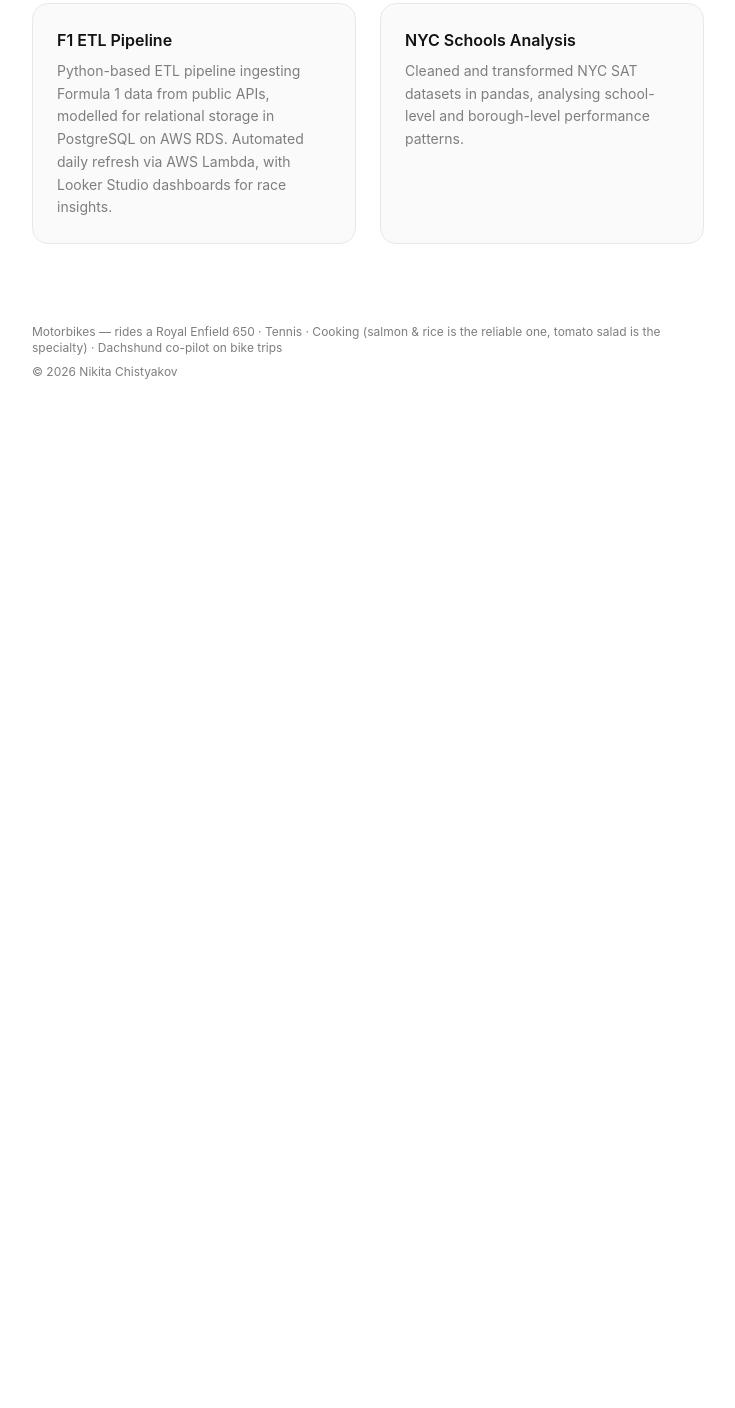
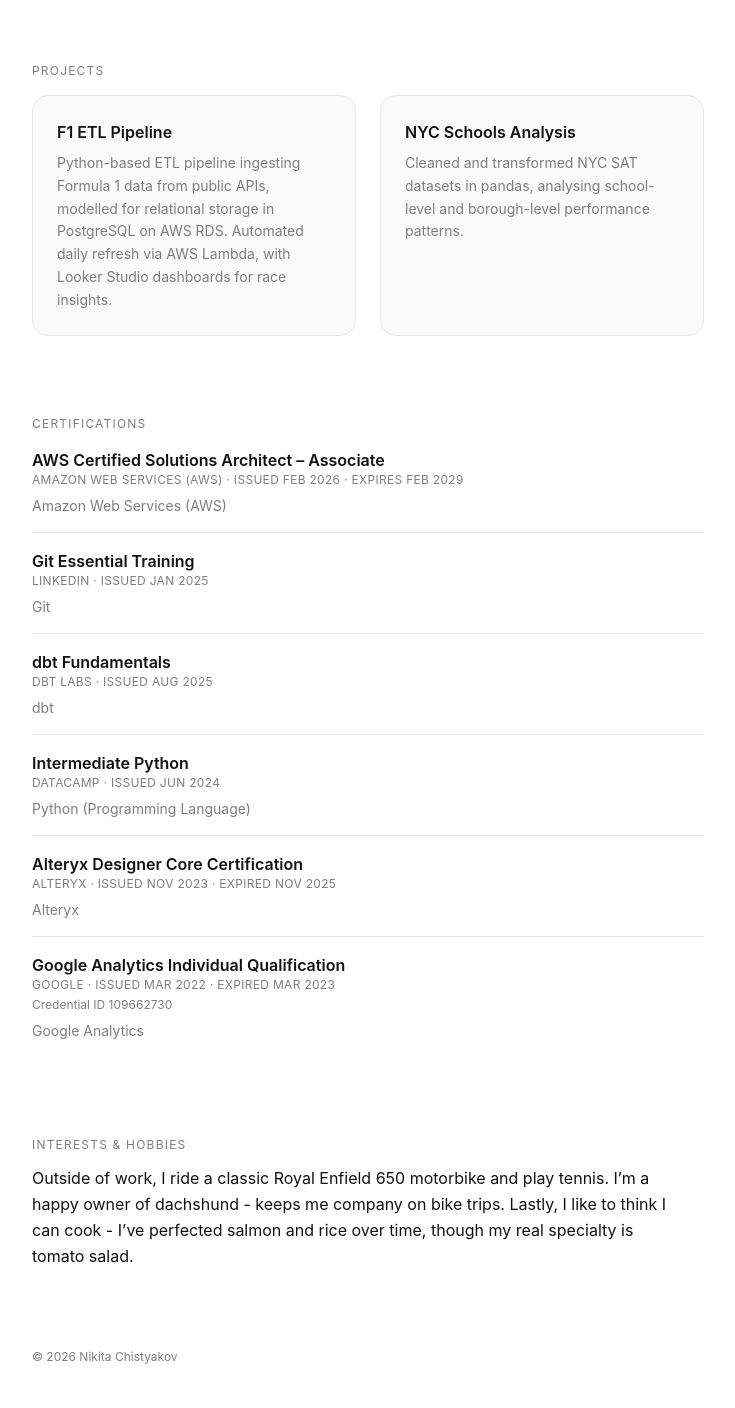
Before and after one commit to n-chistyakov/ae-website, an Astro site: page / in a window 1280 px wide. Shown: the part 2741-4149 px from the top of the page, without its empty margins (272-1007 px from the left). Before the commit the page ends 3257 px from the top, so only its background shows below. Built offline with nearby package versions, Linux system fonts and the light colour scheme; Astro itself is replaced by a stand-in of ours.

Commit message:
add education courses, certifications section, and interests block

```diff
--- /dev/null
+++ b/src/components/CertificationItem.astro
@@ -0,0 +1,19 @@
+---
+import type { CertificationEntry } from '~/data/profile';
+
+export interface Props {
+  entry: CertificationEntry;
+}
+
+const { entry } = Astro.props;
+---
+
+<article class="py-4">
+  <h3 class="font-semibold">{entry.name}</h3>
+  <p class="font-mono text-xs uppercase tracking-wide text-muted">
+    {entry.issuer} · Issued {entry.issued}
+    {entry.expires && ` · ${entry.expired ? 'Expired' : 'Expires'} ${entry.expires}`}
+  </p>
+  {entry.credentialId && <p class="mt-1 text-xs text-muted">Credential ID {entry.credentialId}</p>}
+  {entry.skills && <p class="mt-2 text-sm text-muted">{entry.skills.join(', ')}</p>}
+</article>
--- /dev/null
+++ b/src/components/Certifications.astro
@@ -0,0 +1,11 @@
+---
+import { profile } from '~/data/profile';
+import CertificationItem from '~/components/CertificationItem.astro';
+---
+
+<section class="reveal py-10" id="certifications">
+  <h2 class="font-mono text-xs uppercase tracking-widest text-muted">Certifications</h2>
+  <div class="divide-y divide-hairline">
+    {profile.certifications.map((entry) => <CertificationItem entry={entry} />)}
+  </div>
+</section>
--- a/src/components/EducationItem.astro
+++ b/src/components/EducationItem.astro
@@ -13,5 +13,5 @@ const { entry } = Astro.props;
   <p class="font-mono text-xs uppercase tracking-wide text-muted">
     {entry.institution} · {entry.year}
   </p>
-  {entry.description && <p class="mt-2 text-sm leading-relaxed">{entry.description}</p>}
+  {entry.courses && <p class="mt-2 text-sm leading-relaxed text-muted">{entry.courses.join(', ')}</p>}
 </article>
--- a/src/components/Footer.astro
+++ b/src/components/Footer.astro
@@ -3,6 +3,5 @@ import { profile } from '~/data/profile';
 ---
 
 <footer class="reveal py-10 text-xs text-muted">
-  {profile.interests && <p class="mb-2">{profile.interests.join(' · ')}</p>}
   <p>© {new Date().getFullYear()} {profile.name}</p>
 </footer>
--- /dev/null
+++ b/src/components/Interests.astro
@@ -0,0 +1,12 @@
+---
+import { profile } from '~/data/profile';
+---
+
+{
+  profile.interests && (
+    <section class="reveal py-10" id="interests">
+      <h2 class="font-mono text-xs uppercase tracking-widest text-muted">Interests &amp; Hobbies</h2>
+      <p class="mt-3 max-w-[640px] text-base leading-relaxed">{profile.interests}</p>
+    </section>
+  )
+}
--- a/src/data/profile.ts
+++ b/src/data/profile.ts
@@ -28,8 +28,7 @@ export interface EducationEntry {
   degree: string;
   institution: string;
   year: string;
-  /** No per-degree description was supplied in the brief — omitted rather than fabricated. */
-  description?: string;
+  courses?: string[];
 }
 
 export interface ToolIcon {
@@ -41,6 +40,16 @@ export interface ProjectEntry {
   title: string;
   href: string;
   description: string;
+}
+
+export interface CertificationEntry {
+  name: string;
+  issuer: string;
+  issued: string;
+  expires?: string;
+  expired?: boolean;
+  credentialId?: string;
+  skills?: string[];
 }
 
 export interface Profile {
@@ -55,7 +64,8 @@ export interface Profile {
   skills: string[];
   tools: ToolIcon[];
   projects: ProjectEntry[];
-  interests?: string[];
+  certifications: CertificationEntry[];
+  interests?: string;
 }
 
 // Sticky top bar (location + live clock) is off by default per the brief — flip to enable.
@@ -183,9 +193,24 @@ export const profile: Profile = {
   ],
 
   education: [
-    { degree: 'MSc Digital Marketing Science', institution: 'Royal Holloway University', year: '2021–2022' },
-    { degree: 'MA Global Management', institution: 'University of Applied Sciences Hof', year: '2019–2021' },
-    { degree: 'BSc Economics', institution: 'Plekhanov Russian University', year: '2015–2019' },
+    {
+      degree: 'MSc Digital Marketing Science',
+      institution: 'Royal Holloway University',
+      year: '2021–2022',
+      courses: ['Marketing Analytics', 'Consumer Data & Behaviour', 'Digital Strategy', 'Web & Social Analytics'],
+    },
+    {
+      degree: 'MA Global Management',
+      institution: 'University of Applied Sciences Hof',
+      year: '2019–2021',
+      courses: ['Business Analytics', 'Data-Driven Decision Making', 'Strategic Management', 'International Finance'],
+    },
+    {
+      degree: 'BSc Economics',
+      institution: 'Plekhanov Russian University',
+      year: '2015–2019',
+      courses: ['Statistics', 'Mathematics', 'Econometrics', 'Theory of Probability'],
+    },
   ],
 
   skills: ['SQL', 'Python', 'dbt', 'GCP', 'AWS', 'BigQuery', 'Snowflake', 'Airflow', 'Terraform', 'Looker', 'Power BI'],
@@ -221,10 +246,51 @@ export const profile: Profile = {
     },
   ],
 
-  interests: [
-    'Motorbikes — rides a Royal Enfield 650',
-    'Tennis',
-    'Cooking (salmon & rice is the reliable one, tomato salad is the specialty)',
-    'Dachshund co-pilot on bike trips',
+  certifications: [
+    {
+      name: 'AWS Certified Solutions Architect – Associate',
+      issuer: 'Amazon Web Services (AWS)',
+      issued: 'Feb 2026',
+      expires: 'Feb 2029',
+      skills: ['Amazon Web Services (AWS)'],
+    },
+    {
+      name: 'Git Essential Training',
+      issuer: 'LinkedIn',
+      issued: 'Jan 2025',
+      skills: ['Git'],
+    },
+    {
+      name: 'dbt Fundamentals',
+      issuer: 'dbt Labs',
+      issued: 'Aug 2025',
+      skills: ['dbt'],
+    },
+    {
+      name: 'Intermediate Python',
+      issuer: 'DataCamp',
+      issued: 'Jun 2024',
+      skills: ['Python (Programming Language)'],
+    },
+    {
+      name: 'Alteryx Designer Core Certification',
+      issuer: 'Alteryx',
+      issued: 'Nov 2023',
+      expires: 'Nov 2025',
+      expired: true,
+      skills: ['Alteryx'],
+    },
+    {
+      name: 'Google Analytics Individual Qualification',
+      issuer: 'Google',
+      issued: 'Mar 2022',
+      expires: 'Mar 2023',
+      expired: true,
+      credentialId: '109662730',
+      skills: ['Google Analytics'],
+    },
   ],
+
+  interests:
+    'Outside of work, I ride a classic Royal Enfield 650 motorbike and play tennis. I’m a happy owner of dachshund - keeps me company on bike trips. Lastly, I like to think I can cook - I’ve perfected salmon and rice over time, though my real specialty is tomato salad.',
 };
--- a/src/pages/index.astro
+++ b/src/pages/index.astro
@@ -8,6 +8,8 @@ import Experience from '~/components/Experience.astro';
 import Education from '~/components/Education.astro';
 import Skills from '~/components/Skills.astro';
 import Projects from '~/components/Projects.astro';
+import Certifications from '~/components/Certifications.astro';
+import Interests from '~/components/Interests.astro';
 import Footer from '~/components/Footer.astro';
 import { showStickyHeader } from '~/data/profile';
 ---
@@ -22,6 +24,8 @@ import { showStickyHeader } from '~/data/profile';
     <Education />
     <Skills />
     <Projects />
+    <Certifications />
+    <Interests />
     <Footer />
   </main>
 </Layout>
```
